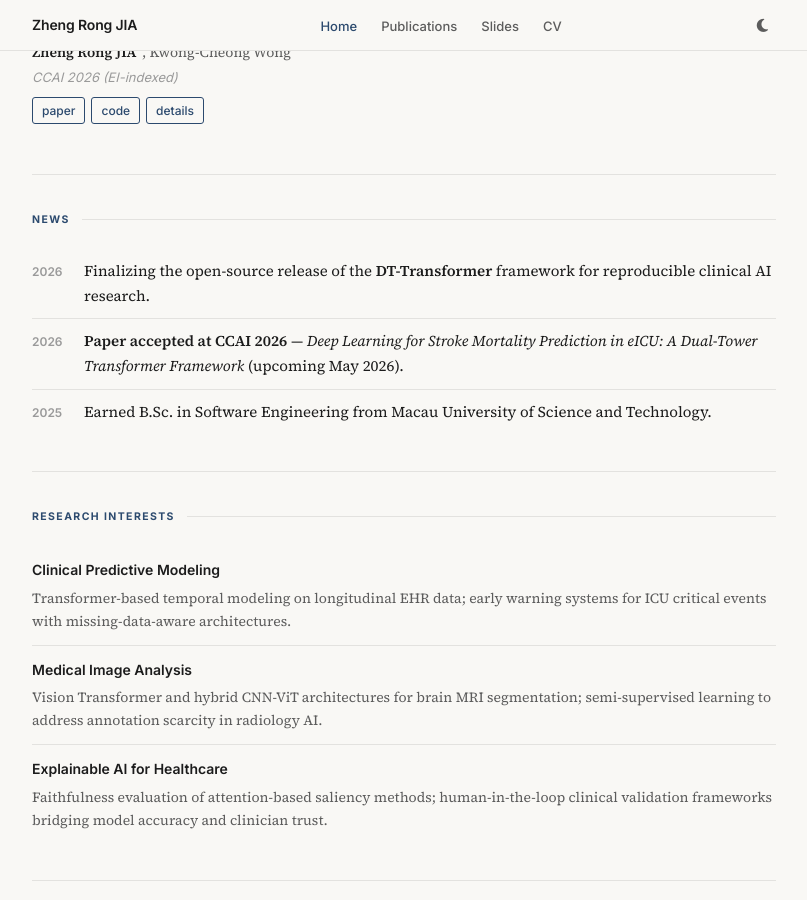
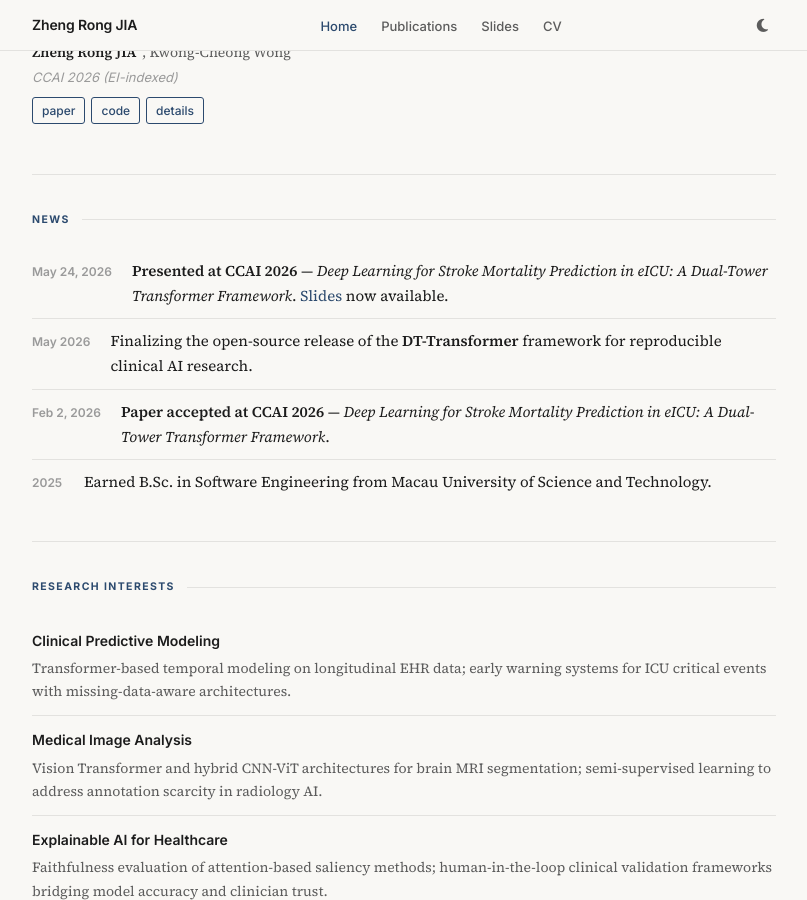
Before and after one commit to ZR-JIA/zr-jia.github.io, a Jekyll site: the page built from _pages/index.md, in a window 1280 px wide and 900 px high, scrolled down 366 px. Shown: the whole window, without its empty margins (236-1043 px from the left). Built offline with Jekyll 4.4.1, drawn with Linux system fonts in a browser that asks for light colours.

Commit message:
content: precise dates across all pages — acceptance Feb 2, presentation May 24 2026

```diff
--- a/_pages/index.md
+++ b/_pages/index.md
@@ -45,12 +45,16 @@ description: "Independent AI researcher specializing in Clinical AI and Deep Lea
     <p class="section-label">News</p>
     <ul class="news-list">
       <li class="news-item">
-        <span class="news-date">2026</span>
+        <span class="news-date">May 24, 2026</span>
+        <span class="news-text"><strong>Presented at CCAI 2026</strong> &mdash; <em>Deep Learning for Stroke Mortality Prediction in eICU: A Dual-Tower Transformer Framework</em>. <a href="/slides/">Slides</a> now available.</span>
+      </li>
+      <li class="news-item">
+        <span class="news-date">May 2026</span>
         <span class="news-text">Finalizing the open-source release of the <strong>DT-Transformer</strong> framework for reproducible clinical AI research.</span>
       </li>
       <li class="news-item">
-        <span class="news-date">2026</span>
-        <span class="news-text"><strong>Paper accepted at CCAI 2026</strong> &mdash; <em>Deep Learning for Stroke Mortality Prediction in eICU: A Dual-Tower Transformer Framework</em> (upcoming May 2026).</span>
+        <span class="news-date">Feb 2, 2026</span>
+        <span class="news-text"><strong>Paper accepted at CCAI 2026</strong> &mdash; <em>Deep Learning for Stroke Mortality Prediction in eICU: A Dual-Tower Transformer Framework</em>.</span>
       </li>
       <li class="news-item">
         <span class="news-date">2025</span>
```
Also changed, not shown: _pages/cv.md (+1 -1 lines), _pages/publications.md (+1 -1 lines).
